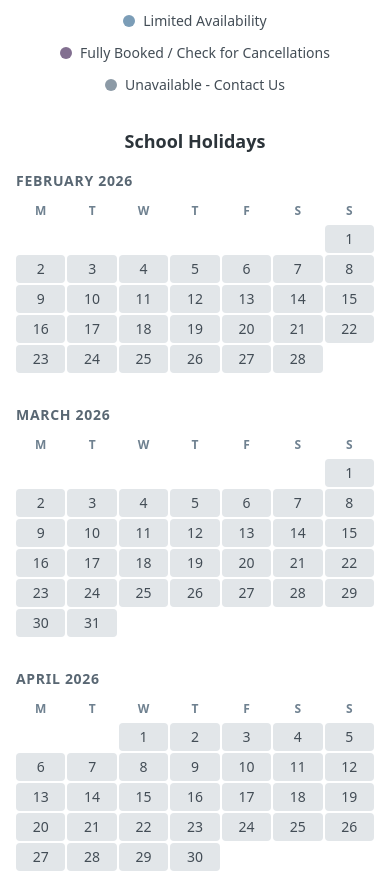
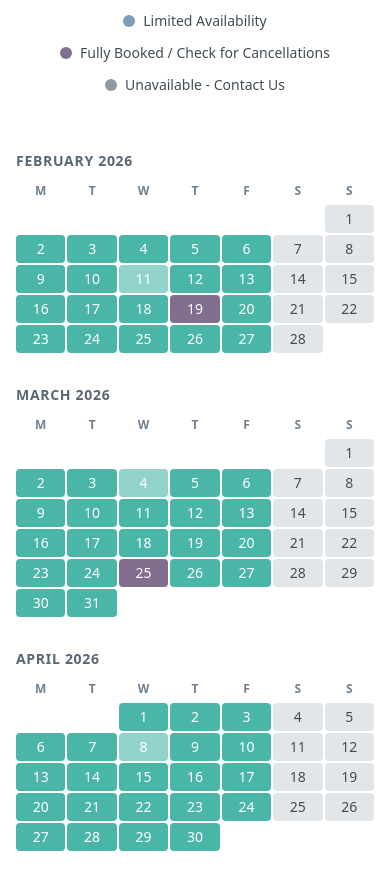
Before and after one commit to tbysctt/driven-outcomes-website, a React (Vite) app in the folder driven-outcomes-playground/: page /contact in a window 390 px wide. Shown: the part 1006-1879 px from the top of the page. Built offline with nearby package versions, Linux system fonts and the light colour scheme.

Commit message:
Add maps embed and booking availability data

```diff
--- a/driven-outcomes-playground/src/components/BookingAvailability.tsx
+++ b/driven-outcomes-playground/src/components/BookingAvailability.tsx
@@ -1,4 +1,51 @@
 const WEEKDAYS = ["M", "T", "W", "T", "F", "S", "S"];
+
+const AVAILABILITY_LEVELS = [
+  { label: "Open for Bookings", color: "bg-primary-brand-500", textColor: "text-white" },
+  { label: "Moderate Availability", color: "bg-primary-brand-300", textColor: "text-white" },
+  { label: "Limited Availability", color: "bg-secondary-brand-400", textColor: "text-white" },
+  {
+    label: "Fully Booked / Check for Cancellations",
+    color: "bg-highlight-500",
+    textColor: "text-white",
+  },
+  { label: "Unavailable - Contact Us", color: "bg-neutral-400", textColor: "text-white" },
+] as const;
+
+export type AvailabilityStatus = 0 | 1 | 2 | 3 | 4;
+
+function dateKey(year: number, month: number, day: number): string {
+  const m = String(month).padStart(2, "0");
+  const d = String(day).padStart(2, "0");
+  return `${year}-${m}-${d}`;
+}
+
+function buildAvailabilityByDate(): Record<string, AvailabilityStatus> {
+  const result: Record<string, AvailabilityStatus> = {};
+  const months = [
+    { year: 2026, month: 2, days: 28 },
+    { year: 2026, month: 3, days: 31 },
+    { year: 2026, month: 4, days: 30 },
+  ];
+  for (const { year, month, days } of months) {
+    for (let day = 1; day <= days; day++) {
+      const d = new Date(year, month - 1, day);
+      const dayOfWeek = d.getDay();
+      const isWeekday = dayOfWeek >= 1 && dayOfWeek <= 5;
+      if (isWeekday) {
+        result[dateKey(year, month, day)] = 0;
+      }
+    }
+  }
+  result["2026-02-11"] = 1;
+  result["2026-03-04"] = 1;
+  result["2026-04-08"] = 1;
+  result["2026-02-19"] = 3;
+  result["2026-03-25"] = 3;
+  return result;
+}
+
+const AVAILABILITY_BY_DATE = buildAvailabilityByDate();
 
 function getCalendarDays(year: number, month: number) {
   const first = new Date(year, month - 1, 1);
@@ -9,7 +56,13 @@ function getCalendarDays(year: number, month: number) {
   return [...padding, ...days];
 }
 
-function MonthCalendar({ year, month }: { year: number; month: number }) {
+interface MonthCalendarProps {
+  year: number;
+  month: number;
+  availabilityByDate: Record<string, AvailabilityStatus>;
+}
+
+function MonthCalendar({ year, month, availabilityByDate }: MonthCalendarProps) {
   const days = getCalendarDays(year, month);
   const monthName = new Date(year, month - 1, 1).toLocaleString("default", {
     month: "long",
@@ -26,33 +79,30 @@ function MonthCalendar({ year, month }: { year: number; month: number }) {
             {d}
           </span>
         ))}
-        {days.map((d, i) =>
-          d === null ? (
-            <span key={i} className="py-1" />
-          ) : (
+        {days.map((d, i) => {
+          if (d === null) {
+            return <span key={i} className="py-1" />;
+          }
+          const key = dateKey(year, month, d);
+          const status = availabilityByDate[key];
+          const level = status !== undefined ? AVAILABILITY_LEVELS[status] : null;
+          const bgClass = level ? level.color : "bg-neutral-100";
+          const textClass = level ? level.textColor : "text-neutral-700";
+
+          return (
             <span
               key={i}
-              className="py-1 text-sm text-neutral-700 bg-neutral-100 rounded"
+              className={`py-1 text-sm rounded ${bgClass} ${textClass}`}
+              title={level ? level.label : undefined}
             >
               {d}
             </span>
-          ),
-        )}
+          );
+        })}
       </div>
     </div>
   );
 }
-
-const AVAILABILITY_LEVELS = [
-  { label: "Open for Bookings", color: "bg-primary-brand-500" },
-  { label: "Moderate Availability", color: "bg-primary-brand-300" },
-  { label: "Limited Availability", color: "bg-secondary-brand-400" },
-  {
-    label: "Fully Booked / Check for Cancellations",
-    color: "bg-highlight-500",
-  },
-  { label: "Unavailable - Contact Us", color: "bg-neutral-400" },
-] as const;
 
 export function BookingAvailability() {
   return (
@@ -73,13 +123,22 @@ export function BookingAvailability() {
               </span>
             ))}
           </div>
-          <h3 className="text-lg font-bold text-neutral-800 mb-4 text-center">
-            School Holidays
-          </h3>
-          <div className="grid grid-cols-1 sm:grid-cols-3 gap-8">
-            <MonthCalendar year={2026} month={2} />
-            <MonthCalendar year={2026} month={3} />
-            <MonthCalendar year={2026} month={4} />
+          <div className="grid grid-cols-1 sm:grid-cols-3 gap-8 mt-14">
+            <MonthCalendar
+              year={2026}
+              month={2}
+              availabilityByDate={AVAILABILITY_BY_DATE}
+            />
+            <MonthCalendar
+              year={2026}
+              month={3}
+              availabilityByDate={AVAILABILITY_BY_DATE}
+            />
+            <MonthCalendar
+              year={2026}
+              month={4}
+              availabilityByDate={AVAILABILITY_BY_DATE}
+            />
           </div>
         </div>
       </div>
--- a/driven-outcomes-playground/src/pages/ContactPage.tsx
+++ b/driven-outcomes-playground/src/pages/ContactPage.tsx
@@ -36,8 +36,8 @@ export function ContactPage() {
               Contact Us
             </h1>
             <p className="text-lg sm:text-xl text-neutral-300 leading-relaxed">
-              Reach out to discover how we can help your students develop essential life
-              skills and capabilities
+              Reach out to discover how we can help your students develop
+              essential life skills and capabilities
             </p>
           </div>
         </div>
@@ -148,6 +148,31 @@ export function ContactPage() {
           </div>
         </div>
       </section>
+      <section className="py-12 sm:py-16 md:py-20 bg-white">
+        <div className="container mx-auto px-4 sm:px-6">
+          <div className="max-w-4xl mx-auto">
+            <h2 className="text-2xl sm:text-3xl font-extrabold uppercase tracking-tight text-neutral-900 text-center mb-6">
+              Find us
+            </h2>
+            <div className="aspect-video w-full overflow-hidden rounded-2xl border border-neutral-200 shadow-sm">
+              <iframe
+                title="Driven Outcomes – 3 Abbott St, Alphington VIC 3078"
+                src="https://www.google.com/maps?q=3+Abbott+St,+Alphington+VIC+3078,+Australia&output=embed"
+                width="100%"
+                height="100%"
+                style={{ border: 0 }}
+                allowFullScreen
+                loading="lazy"
+                referrerPolicy="no-referrer-when-downgrade"
+                className="h-full w-full"
+              />
+            </div>
+            <p className="mt-3 text-center text-sm text-neutral-600">
+              3 Abbott St, Alphington VIC 3078
+            </p>
+          </div>
+        </div>
+      </section>
     </>
   );
 }
```
